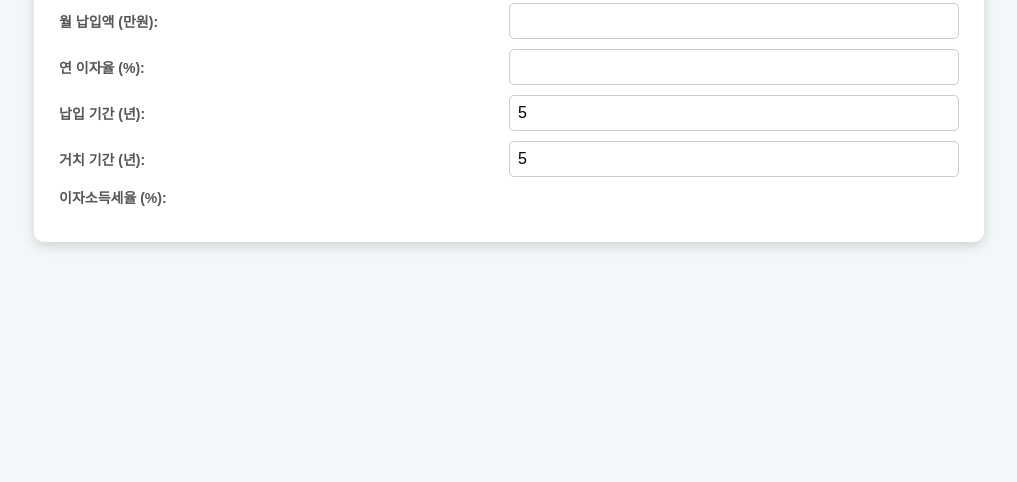
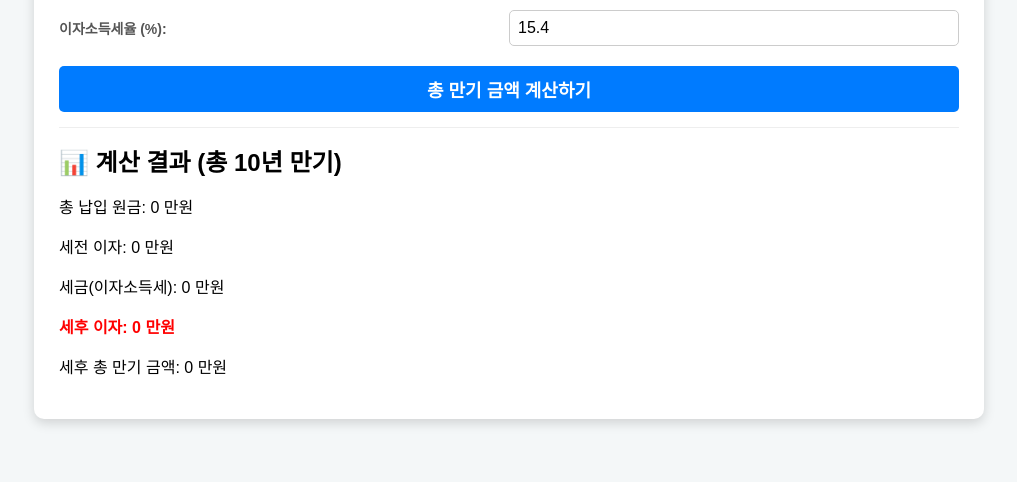
Before and after one commit to max2bab/calculator, a plain HTML site: page index.html in a window 1280 px wide. Shown: the part 358-840 px from the top of the page, without its empty margins (131-1148 px from the left). Drawn offline with Linux system fonts and the light colour scheme.

Commit message:
Update index.html

```diff
--- a/index.html
+++ b/index.html
@@ -9,7 +9,6 @@
 body {
     font-family: Arial, sans-serif;
     background-color: #f4f7f8;
-    /* 중앙 정렬 강화 */
     display: flex;
     justify-content: center;
     align-items: center;
@@ -23,10 +22,9 @@ body {
     padding: 25px;
     border-radius: 10px;
     box-shadow: 0 4px 12px rgba(0, 0, 0, 0.15);
-    /* 수정: 가로폭을 티스토리 본문에 맞춰 유동적으로 조절 */
     width: 95%;
-    max-width: 900px; /* 최대 폭을 900px로 설정하여 너무 늘어나지 않게 함 */
-    margin: 0 auto; /* 중앙 정렬 추가 */
+    max-width: 900px;
+    margin: 0 auto;
 }
 
 h1 {
@@ -98,17 +96,10 @@ h2 {
     margin-bottom: 10px;
 }
 
-.result-box {
-    padding: 0;
-}
-
-.result-box p {
-
-/* 세후 이자 빨간색으로 강조 */
+/* 오류 유발하던 .result-box p 블록을 깔끔하게 정리했습니다. */
 #result-interest-after-tax {
     color: red;
     font-weight: bold;
-}
 }
     </style>
     </head>
@@ -139,4 +130,94 @@ h2 {
 
         <div class="input-group">
             <label for="taxRate">이자소득세율 (%):</label>
-            <input type="number# calculator
+            <input type="number" id="taxRate" value="15.4" step="0.01" min="0" max="100" required>
+        </div>
+
+        <button onclick="calculateFinalValue()">총 만기 금액 계산하기</button>
+
+        <hr>
+
+        <h2>📊 계산 결과 (총 <span id="total-years">10</span>년 만기)</h2>
+        <div class="result-box">
+            <p id="result-total-principal">총 납입 원금: <span>0</span> 만원</p>
+            <p id="result-interest-before-tax">세전 이자: <span>0</span> 만원</p>
+            <p id="result-tax-amount" class="tax-info">세금(이자소득세): <span>0</span> 만원</p>
+            <p id="result-interest-after-tax">세후 이자: <span>0</span> 만원</p>
+            <p id="result-final-value" class="highlight-result">세후 총 만기 금액: <span class="highlight">0</span> 만원</p>
+        </div>
+    </div>
+
+    <script>
+function calculateFinalValue() {
+    // 1. 입력 값 가져오기
+    const PMT = parseFloat(document.getElementById('monthlyDeposit').value);  // 월 납입액 (만원)
+    // const rate = parseFloat(document.getElementById('rate').value);          // 연 이자율 (%) - 이 부분은 무시됩니다.
+    const n_pay = parseInt(document.getElementById('depositYears').value);  // 납입 기간 (년)
+    const n_hold = parseInt(document.getElementById('holdingYears').value); // 거치 기간 (년)
+    const taxRate = parseFloat(document.getElementById('taxRate').value);   // 세율 (%)
+
+    // 2. 고정 값 및 유효성 검사
+    const totalYears = n_pay + n_hold;
+
+    // ***** 수정된 부분: 연 이자율을 3.5% (0.035)로 강제 고정 *****
+    const r_annual = 0.035;
+
+    const t = taxRate / 100;         // 세율 (소수점)
+    const totalMonths_pay = n_pay * 12; // 총 납입 개월 수
+
+    // 유효성 검사
+    if (isNaN(PMT) || isNaN(n_pay) || isNaN(n_hold) || isNaN(taxRate) ||
+        PMT < 0 || n_pay < 0 || n_hold < 0 || taxRate < 0) {
+        alert("월 납입액, 기간, 세율에 유효한 양수 값을 입력해 주세요.");
+        return;
+    }
+
+    document.getElementById('total-years').textContent = totalYears;
+
+
+    // --- 3. 총 납입 원금 계산 ---
+    const totalPrincipal = PMT * totalMonths_pay;
+
+
+    // --- 4. 세전 총 이자 계산 (단리 적용) ---
+    let totalInterestBeforeTax = 0;
+
+    // A. 납입 기간 동안 발생하는 단리 이자 (적금 단리 공식)
+    // 연 이율 r_annual (0.035)이 사용됩니다.
+    if (n_pay > 0) {
+        const simpleDepositInterest = PMT * totalMonths_pay * r_annual * ((totalMonths_pay + 1) / (2 * 12));
+        totalInterestBeforeTax += simpleDepositInterest;
+    }
+
+
+    // B. 거치 기간 동안 발생하는 단리 이자 (거치 기간 동안 총 원금에 대한 단리)
+    // 연 이율 r_annual (0.035)이 사용됩니다.
+    if (n_hold > 0) {
+        const holdingInterest = totalPrincipal * r_annual * n_hold;
+        totalInterestBeforeTax += holdingInterest;
+    }
+
+
+    // --- 5. 세금 및 최종 금액 계산 ---
+
+    // 세금 (이자소득세)
+    const taxAmount = totalInterestBeforeTax * t;
+
+    // 세후 이자
+    const interestAfterTax = totalInterestBeforeTax - taxAmount;
+
+    // 세후 최종 만기 금액
+    const finalValue = totalPrincipal + interestAfterTax;
+
+
+    // --- 6. 결과를 HTML에 표시 (소수점 둘째 자리까지) ---
+
+    document.getElementById('result-total-principal').querySelector('span').textContent = totalPrincipal.toFixed(2);
+    document.getElementById('result-interest-before-tax').querySelector('span').textContent = totalInterestBeforeTax.toFixed(2);
+    document.getElementById('result-tax-amount').querySelector('span').textContent = taxAmount.toFixed(2);
+    document.getElementById('result-interest-after-tax').querySelector('span').textContent = interestAfterTax.toFixed(2);
+    document.getElementById('result-final-value').querySelector('span').textContent = finalValue.toFixed(2);
+}
+    </script>
+    </body>
+</html>
```
